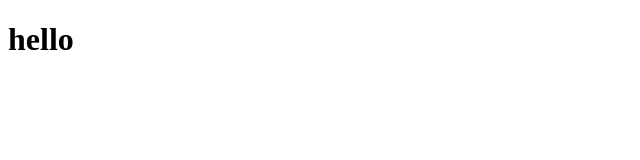
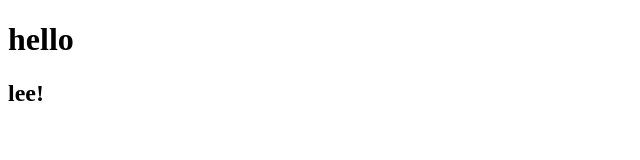
Before and after one commit to lsj0317/nodeServer, a website: page test.html in a window 1280 px wide. Shown: the full height of the page, 0-640 px from the left. Drawn offline with Linux system fonts and the light colour scheme.

Commit message:
second commit

```diff
--- a/test.html
+++ b/test.html
@@ -8,5 +8,6 @@
 </head>
 <body>
     <h1>hello</h1>
+    <h2>lee!</h2>
 </body>
 </html>
```
